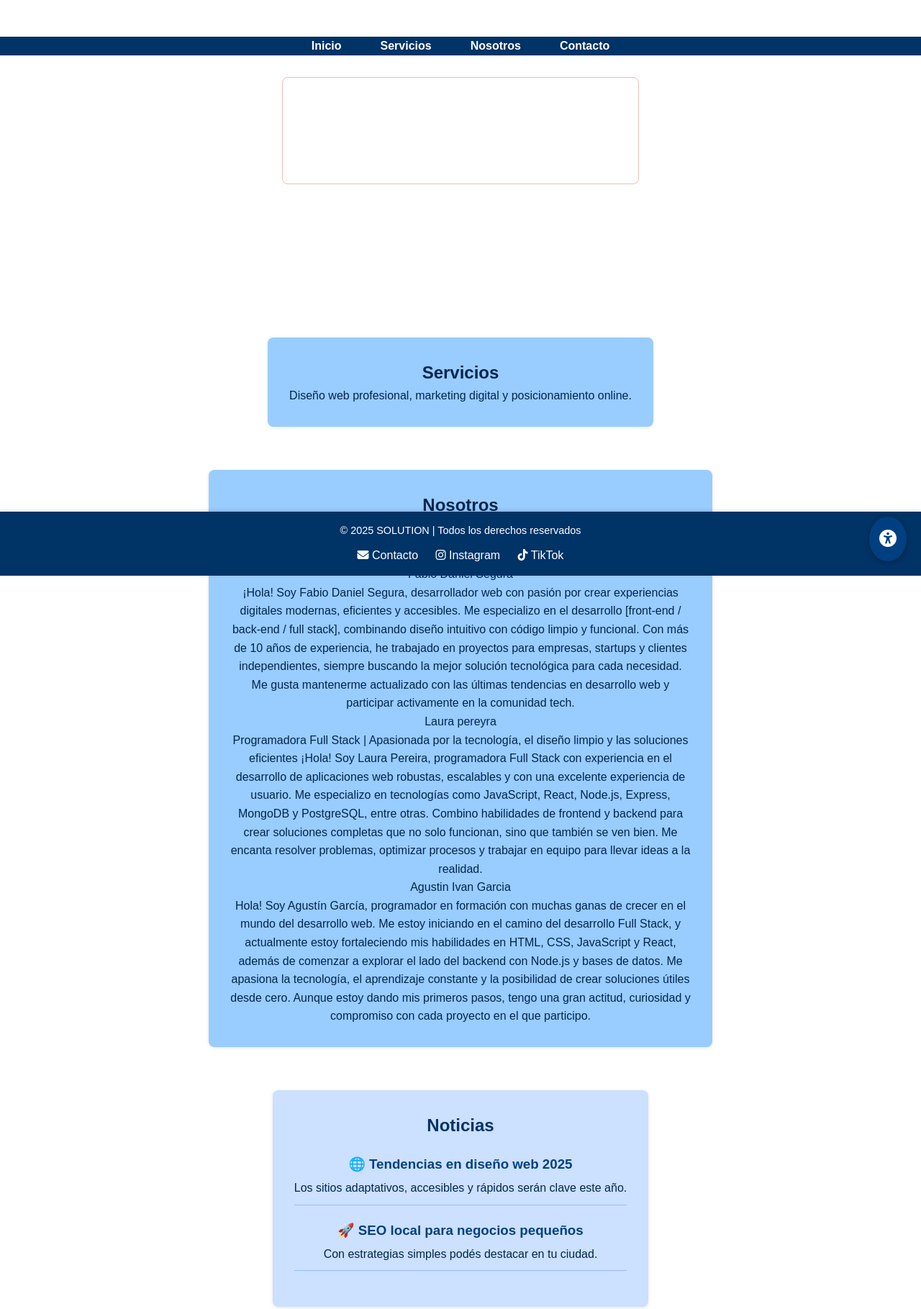
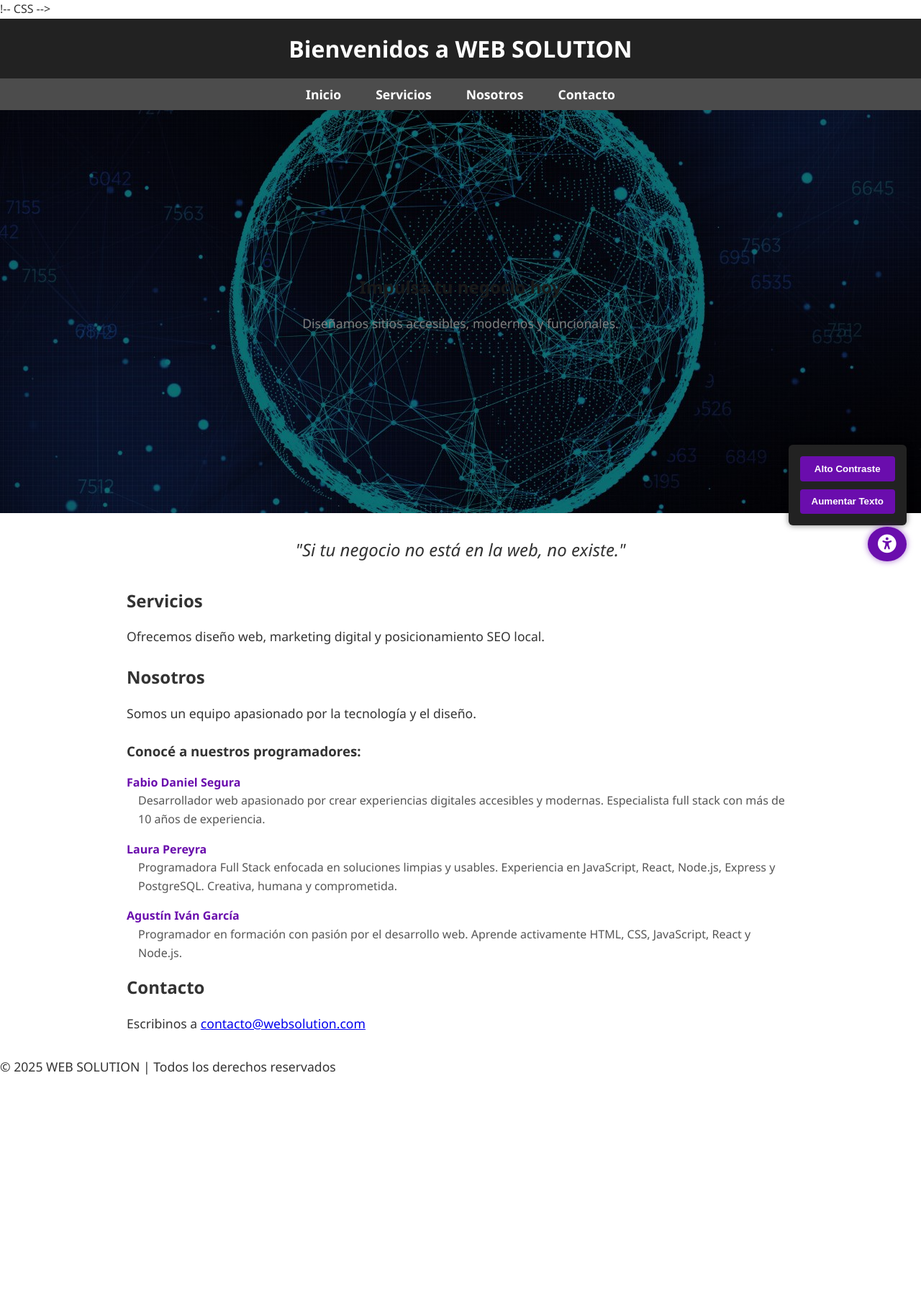
Before and after one commit to laulila/SOLUTION, a plain HTML site: page index.html in a window 1280 px wide. Shown: the top 1819 px of the page at 72% size. After the commit the page ends 1520 px from the top, so only its background shows below. Drawn offline with Linux system fonts and the light colour scheme.

```diff
--- a/CSS/styles.css
+++ b/CSS/styles.css
@@ -1,234 +1,365 @@
-/* Scroll suave para anclas */
-html {
-    scroll-behavior: smooth;
-}
+/* styles.css */
+
 
 /* Reset básico */
+
 * {
     margin: 0;
     padding: 0;
     box-sizing: border-box;
 }
 
-/* General */
+
+/* Tipografía base */
+
 body {
-    font-family: Arial, sans-serif;
+    font-family: 'Segoe UI', Tahoma, Geneva, Verdana, sans-serif;
     line-height: 1.6;
-    background: url("estaultima.svg") no-repeat center center fixed;
-    background-size: cover;
-    color: #003366;
+    color: #333;
+    background-color: #fff;
     min-height: 100vh;
-    display: flex;
-    flex-direction: column;
-
-}
-
-/* Header */
-
-    /* Header transparente */
-header{
-    color: white;
-    padding: 3px solid #fff;
-    text-align: center;
-    box-shadow: 0 0px 25px rgba(0, 0, 0, 0.2);
-    backdrop-filter: blur(100px); /* Opcional: da un efecto de desenfoque detrás */
-    border-radius: 0 0 0 0 ;
-    color: #fff
 }
 
 
+/* HEADER */
 
-/* NAVBAR sticky */
+header {
+    background-color: #222;
+    color: #fff;
+    padding: 1rem 2rem;
+    text-align: center;
+}
+
+
+/* NAVBAR */
+
 nav {
-    background-color: #003366;
+    background-color: rgba(0, 0, 0, 0.7);
     position: sticky;
     top: 0;
     z-index: 1000;
-    display: flex;
-    align-items: center;
-    padding: 0 20px;
-    justify-content: space-between;
 }
 
-/* Ocultar checkbox del menú */
+nav ul {
+    list-style: none;
+    display: flex;
+    justify-content: center;
+    padding: 0.5rem 0;
+}
+
+nav ul li {
+    margin: 0 1.5rem;
+}
+
+nav ul li a {
+    color: #fff;
+    text-decoration: none;
+    font-weight: 600;
+    font-size: 1.1rem;
+}
+
+nav ul li a:hover,
+nav ul li a:focus {
+    color: #9b59b6;
+    /* un morado suave */
+}
+
+
+/* Menú hamburguesa */
+
+.menu-icon {
+    display: none;
+    font-size: 1.8rem;
+    color: white;
+    cursor: pointer;
+    padding: 0.5rem 1rem;
+    user-select: none;
+}
+
+
+/* Checkbox oculto para togglear menú */
+
 #menu-toggle {
     display: none;
 }
 
-/* Icono hamburguesa */
-.menu-icon {
-    display: none;
-    cursor: pointer;
-    color: white;
-    font-size: 1.8rem;
-    padding: 15px 10px;
-}
 
-/* Lista del menú */
-.nav-links {
-    list-style: none;
-    display: flex;
-    gap: 30px;
-    justify-content: center;
-    width: 100%;
-}
+/* Responsive */
 
-.nav-links li a {
-    color: white;
-    text-decoration: none;
-    font-weight: bold;
-    padding: 8px 12px;
-    border-radius: 4px;
-    transition: background-color 0.3s;
-}
-
-.nav-links li a:hover {
-    background-color: #41cc00;
-}
-
-/* Banner */
-#banner {
-    background-color: transparent;
-    color: #fff;
-    padding: 30 px;
-    text-align: center;
-    box-shadow: 0 0 25px;
-    backdrop-filter:  blur(2px);
-    border: 1px solid rgba(181, 42, 11, 0.3);
-
-}
-
-#banner h2 {
-    font-size: 2rem;
-    margin-bottom: 10px;
-}
-
-/* Main */
-main#inicio {
-    background-color: transparent;
-    color: #fff;
-    padding: 30px;
-    text-align: center;
-    font-size: 1.3rem;
-    margin: 30px auto;
-    max-width: 700px;
-    border : 1px solid rgba ( 181, 42,11,0.3);
-    box-shadow: 0 0 25px;
-}
-
-/* Sections */
-section {
-    background-color: #99ccff;
-    padding: 30px;
-    margin: 30px auto;
-    max-width: 700px;
-    text-align: center;
-    border-radius: 8px;
-    box-shadow: 0 1px 5px rgba(0, 0, 0, 0.1);
-    color: #00264d;
-}
-
-/* Noticias */
-#noticias {
-    background-color: #cce0ff;
-    padding: 30px;
-    max-width: 700px;
-    margin: 30px auto;
-    border-radius: 8px;
-    box-shadow: 0 1px 5px rgba(0, 0, 0, 0.1);
-}
-
-#noticias h2 {
-    color: #003366;
-    margin-bottom: 20px;
-}
-
-#noticias article {
-    margin-bottom: 20px;
-    padding-bottom: 10px;
-    border-bottom: 1px solid #99bbff;
-}
-
-#noticias article h3 {
-    color: #004080;
-    margin-bottom: 5px;
-}
-
-/* Footer sticky */
-footer.footer {
-    background-color: #003366;
-    color: white;
-    padding: 15px;
-    text-align: center;
-    font-size: 0.9rem;
-    position: sticky;
-    bottom: 0;
-    width: 100%;
-    box-shadow: 0 -2px 5px rgba(0,0,0,0.1);
-    margin-top: auto;
-}
-
-.footer-content {
-    max-width: 700px;
-    margin: 0 auto;
-}
-
-.footer-links {
-    margin-top: 10px;
-}
-
-.footer a {
-    color: white;
-    margin: 0 10px;
-    text-decoration: none;
-    font-size: 16px;
-}
-
-.footer a:hover {
-    color: #90cdf4;
-}
-
-/* RESPONSIVE - Menú hamburguesa */
 @media (max-width: 768px) {
+    nav ul {
+        flex-direction: column;
+        background-color: rgba(0, 0, 0, 0.9);
+        position: fixed;
+        width: 70%;
+        height: 100vh;
+        top: 0;
+        right: -100%;
+        padding-top: 4rem;
+        transition: right 0.3s ease-in-out;
+    }
+    nav ul li {
+        margin: 1.5rem 0;
+        text-align: center;
+    }
+    #menu-toggle:checked+.menu-icon+ul {
+        right: 0;
+    }
     .menu-icon {
         display: block;
     }
+}
 
-    .nav-links {
-        display: none;
-        flex-direction: column;
-        width: 100%;
-        background-color: #004080;
-        padding: 10px 0;
-        position: absolute;
-        top: 60px;
-        left: 0;
-    }
 
-    #menu-toggle:checked + .menu-icon + .nav-links {
-        display: flex;
-    }
+/* BANNER */
 
-    .nav-links li {
-        text-align: center;
-        margin: 10px 0;
-    }
+#banner {
+    background-image: url("../images/con_tecnologia.jpg");
+    background-size: cover;
+    background-position: center;
+    background-repeat: no-repeat;
+    height: 70vh;
+    display: flex;
+    justify-content: center;
+    align-items: center;
+    color: white;
+    text-align: center;
+    padding: 0 1rem;
+    position: relative;
 }
+
+
+/* Fondo oscuro semi-transparente para texto legible */
+
+#banner::before {
+    content: "";
+    position: absolute;
+    inset: 0;
+    background-color: rgba(0, 0, 0, 0.5);
+    z-index: 0;
+}
+
+.banner-content {
+    position: relative;
+    z-index: 1;
+    max-width: 700px;
+}
+
+
+/* MAIN */
+
+main {
+    max-width: 960px;
+    margin: 2rem auto;
+    padding: 0 1rem;
+}
+
+h2 {
+    margin-bottom: 1rem;
+    color: #333;
+}
+
+p {
+    margin-bottom: 1.5rem;
+    font-size: 1.1rem;
+}
+
+
+/* Frase impacto */
+
+.frase-impacto {
+    font-size: 1.5rem;
+    font-style: italic;
+    text-align: center;
+    margin-bottom: 2rem;
+}
+
+
+/* LISTADOS */
+
+dl dt {
+    font-weight: 700;
+    margin-top: 1rem;
+    color: #6a0dad;
+}
+
+dl dd {
+    margin-left: 1rem;
+    margin-bottom: 1rem;
+    font-size: 1rem;
+    color: #555;
+}
+
+
+/* ASIDE Noticias */
+
+aside#noticias {
+    background-color: #f9f9f9;
+    padding: 1rem 1.5rem;
+    margin: 2rem 0;
+    border-left: 5px solid #6a0dad;
+}
+
+aside#noticias h2 {
+    color: #6a0dad;
+    margin-bottom: 1rem;
+}
+
+aside#noticias article {
+    margin-bottom: 1rem;
+}
+
+aside#noticias h3 {
+    margin-bottom: 0.5rem;
+    font-size: 1.1rem;
+}
+
+
+/* FORMULARIO */
+
+form.form {
+    display: flex;
+    flex-direction: column;
+    max-width: 400px;
+    margin-top: 1rem;
+}
+
+form.form label {
+    margin-bottom: 0.4rem;
+    font-weight: 600;
+    color: #222;
+}
+
+form.form input[type="text"],
+form.form select,
+form.form textarea {
+    padding: 0.5rem;
+    margin-bottom: 1rem;
+    border: 1px solid #ccc;
+    border-radius: 4px;
+    font-size: 1rem;
+    font-family: inherit;
+}
+
+form.form textarea {
+    resize: vertical;
+    min-height: 100px;
+}
+
+form.form input[type="submit"] {
+    background-color: #6a0dad;
+    color: white;
+    border: none;
+    padding: 0.8rem 1rem;
+    font-size: 1.1rem;
+    border-radius: 4px;
+    cursor: pointer;
+    transition: background-color 0.3s ease;
+}
+
+form.form input[type="submit"]:hover,
+form.form input[type="submit"]:focus {
+    background-color: #7f3dcd;
+}
+
+
+/* FOOTER */
+
+footer.footer {
+    background-color: #222;
+    color: white;
+    padding: 1rem 2rem;
+    text-align: center;
+    font-size: 0.9rem;
+}
+
+footer.footer .footer-links {
+    margin-top: 0.5rem;
+}
+
+footer.footer .footer-links a {
+    color: white;
+    margin: 0 0.5rem;
+    text-decoration: none;
+    font-size: 1.2rem;
+}
+
+footer.footer .footer-links a:hover,
+footer.footer .footer-links a:focus {
+    color: #9b59b6;
+}
+
+
+/* BOTÓN ACCESIBILIDAD */
+
+
+/* Posición fija, abajo a la derecha */
+
 .accesibilidad {
     position: fixed;
     bottom: 20px;
     right: 20px;
-    background-color: #004080;
+    background-color: #6a0dad;
     color: white;
-    padding: 12px 14px;
+    padding: 0.7rem 0.9rem;
     border-radius: 50%;
-    font-size: 24px;
-    z-index: 2000;
+    font-size: 1.6rem;
     cursor: pointer;
-    box-shadow: 0 2px 6px rgba(0, 0, 0, 0.3);
+    box-shadow: 0 0 8px rgba(106, 13, 173, 0.6);
+    display: flex;
+    align-items: center;
+    justify-content: center;
+    z-index: 1100;
     transition: background-color 0.3s ease;
 }
 
-.accesibilidad:hover {
-    background-color: #0066cc;
+.accesibilidad:hover,
+.accesibilidad:focus {
+    background-color: #7f3dcd;
+    outline: none;
 }
+
+
+/* Oculto por defecto el panel accesibilidad */
+
+#panel-accesibilidad.oculto {
+    display: none;
+}
+
+
+/* Panel accesibilidad visible */
+
+#panel-accesibilidad {
+    position: fixed;
+    bottom: 70px;
+    right: 20px;
+    background: #222;
+    color: white;
+    border-radius: 6px;
+    padding: 1rem;
+    z-index: 1100;
+    display: flex;
+    flex-direction: column;
+    gap: 0.7rem;
+    box-shadow: 0 0 8px rgba(0, 0, 0, 0.5);
+}
+
+
+/* Botones accesibilidad */
+
+#panel-accesibilidad button {
+    background-color: #6a0dad;
+    color: white;
+    border: none;
+    padding: 0.6rem 1rem;
+    border-radius: 4px;
+    font-weight: 600;
+    cursor: pointer;
+    transition: background-color 0.3s ease;
+}
+
+#panel-accesibilidad button:hover,
+#panel-accesibilidad button:focus {
+    background-color: #7f3dcd;
+    outline: none;
+}
--- a/index.html
+++ b/index.html
@@ -2,30 +2,33 @@
 <html lang="es">
 <head>
   <meta charset="UTF-8" />
-  <meta name="viewport" content="width=device-width, initial-scale=1" />
-  <title>WEB SOLUTION - Tu negocio en la web</title>
+  <meta name="viewport" content="width=device-width, initial-scale=1.0" />
+  <title>WEB SOLUTION</title>
 
-  <!-- CSS -->
+
+!-- CSS -->
   <link rel="stylesheet" href="css/styles.css" />
 
+
   <!-- Favicon -->
-  <link rel="icon" type="image/x-icon" href="images/favicon.ico" />
+  <link rel="icon" href="images/favicon.ico" type="image/x-icon" />
 
   <!-- Font Awesome -->
   <link rel="stylesheet" href="https://cdnjs.cloudflare.com/ajax/libs/font-awesome/6.5.0/css/all.min.css" />
 </head>
 <body>
+
+  <!-- ENCABEZADO -->
   <header>
-    <h1>Bienvenidos a WEB SOLUTION</h1>
+    <h1>Bienvenidos a <span>WEB SOLUTION</span></h1>
   </header>
 
-  <!-- NAVBAR -->
+  <!-- MENÚ HAMBURGUESA -->
   <nav>
     <input type="checkbox" id="menu-toggle" />
-    <label for="menu-toggle" class="menu-icon">
+    <label for="menu-toggle" class="menu-icon" aria-label="Abrir menú">
       <i class="fas fa-bars"></i>
     </label>
-
     <ul class="nav-links">
       <li><a href="#inicio">Inicio</a></li>
       <li><a href="#servicios">Servicios</a></li>
@@ -34,97 +37,68 @@
     </ul>
   </nav>
 
-  <!-- BANNER -->
+  <!-- BANNER CON FONDO -->
   <section id="banner">
-    <h2>¡Impulsá tu negocio hoy!</h2>
-    <p>Diseñamos tu sitio web profesional con estilo y funcionalidad.</p>
+    <div class="contenido-banner">
+      <h2>Impulsá tu negocio hoy</h2>
+      <p>Diseñamos sitios accesibles, modernos y funcionales.</p>
+    </div>
   </section>
 
-  <!-- SECCIONES -->
-  <main id="inicio">
-    <p>SI TU NEGOCIO NO ESTÁ EN LA WEB, NO EXISTE</p>
-  </main>
+  <!-- CONTENIDO PRINCIPAL -->
+  <main>
+    <section id="inicio">
+      <p class="frase-impacto">"Si tu negocio no está en la web, no existe."</p>
+    </section>
 
     <section id="servicios">
       <h2>Servicios</h2>
-    <p>Diseño web profesional, marketing digital y posicionamiento online.</p>
+      <p>Ofrecemos diseño web, marketing digital y posicionamiento SEO local.</p>
     </section>
 
     <section id="nosotros">
       <h2>Nosotros</h2>
-    <p>Somos un equipo de expertos comprometidos con el éxito de tu negocio en internet.</p>
-    <h2>A continuacion nuestros programadores</h2>
-   <ul class="ul">
-        <dl><dt>Fabio Daniel Segura</dt><dd>¡Hola! Soy Fabio Daniel Segura, desarrollador web con pasión por crear experiencias digitales modernas, eficientes y accesibles. Me especializo en el desarrollo [front-end / back-end / full stack], combinando diseño intuitivo con código limpio y funcional.
+      <p>Somos un equipo apasionado por la tecnología y el diseño.</p>
+      <h3>Conocé a nuestros programadores:</h3>
+      <dl>
+        <dt>Fabio Daniel Segura</dt>
+        <dd>
+          Desarrollador web apasionado por crear experiencias digitales accesibles y modernas. Especialista full stack con más de 10 años de experiencia.
+        </dd>
 
-Con más de 10 años de experiencia, he trabajado en proyectos para empresas, startups y clientes independientes, siempre buscando la mejor solución tecnológica para cada necesidad. Me gusta mantenerme actualizado con las últimas tendencias en desarrollo web y participar activamente en la comunidad tech. </dd></dl>
+        <dt>Laura Pereyra</dt>
+        <dd>
+          Programadora Full Stack enfocada en soluciones limpias y usables. Experiencia en JavaScript, React, Node.js, Express y PostgreSQL. Creativa, humana y comprometida.
+        </dd>
 
-     </ul>
-     <ul class="ul">
-        <dl><dt>Laura pereyra</dt><dd>Programadora Full Stack | Apasionada por la tecnología, el diseño limpio y las soluciones eficientes
-¡Hola! Soy Laura Pereira, programadora Full Stack con experiencia en el desarrollo de aplicaciones web robustas, escalables y con una excelente experiencia de usuario. Me especializo en tecnologías como JavaScript, React, Node.js, Express, MongoDB y PostgreSQL, entre otras.
-
-Combino habilidades de frontend y backend para crear soluciones completas que no solo funcionan, sino que también se ven bien. Me encanta resolver problemas, optimizar procesos y trabajar en equipo para llevar ideas a la realidad.</dd></dl>
-     </ul>
-     <ul class="ul">
-        <dl><dt>Agustin Ivan Garcia</dt><dd>Hola! Soy Agustín García, programador en formación con muchas ganas de crecer en el mundo del desarrollo web. Me estoy iniciando en el camino del desarrollo Full Stack, y actualmente estoy fortaleciendo mis habilidades en HTML, CSS, JavaScript y React, además de comenzar a explorar el lado del backend con Node.js y bases de datos.
-
-Me apasiona la tecnología, el aprendizaje constante y la posibilidad de crear soluciones útiles desde cero. Aunque estoy dando mis primeros pasos, tengo una gran actitud, curiosidad y compromiso con cada proyecto en el que participo.</dd></dl>
-     </ul>
-  </section>
-
-  <section id="noticias">
-    <h2>Noticias</h2>
-    <article>
-      <h3>🌐 Tendencias en diseño web 2025</h3>
-      <p>Los sitios adaptativos, accesibles y rápidos serán clave este año.</p>
-    </article>
-    <article>
-      <h3>🚀 SEO local para negocios pequeños</h3>
-      <p>Con estrategias simples podés destacar en tu ciudad.</p>
-    </article>
+        <dt>Agustín Iván García</dt>
+        <dd>
+          Programador en formación con pasión por el desarrollo web. Aprende activamente HTML, CSS, JavaScript, React y Node.js.
+        </dd>
+      </dl>
     </section>
 
     <section id="contacto">
       <h2>Contacto</h2>
+      <p>Escribinos a <a href="mailto:contacto@websolution.com">contacto@websolution.com</a></p>
+    </section>
+  </main>
 
-    <form class="form">
-      <label for="nombre">Nombre y Apellido:</label>
-      <input type="text" id="nombre" name="nombre" placeholder="Tu nombre y apellido" />
-      Genero<select>
-        <option>hombre</option>
-        <option>mujer</option>
-        <option>trans</option>
-        Consulta
-        <textarea name="consulta"></textarea> <br/><br/>
-        <input type="submit" value="Enviar"/>
-      </select>
-
-    </form>
-
-    <p>Podés escribirnos a contacto@websolution.com o seguirnos en redes sociales.</p>
-  </section>
-
-  <!-- FOOTER -->
-  <footer class="footer">
-    <div class="footer-content">
-      <p>&copy; 2025 SOLUTION | Todos los derechos reservados</p>
-      <div class="footer-links">
-        <a href="mailto:pereyralauralila@gmail.com">
-          <i class="fas fa-envelope"></i> Contacto
-        </a>
-        <a href="https://www.instagram.com" target="_blank">
-          <i class="fab fa-instagram"></i> Instagram
-        </a>
-        <a href="https://www.tiktok.com" target="_blank">
-          <i class="fab fa-tiktok"></i> TikTok
-        </a>
-      </div>
-    </div>
+  <!-- PIE DE PÁGINA -->
+  <footer>
+    <p>&copy; 2025 WEB SOLUTION | Todos los derechos reservados</p>
   </footer>
 
-  <div class="accesibilidad" title="Accesibilidad">
+  <!-- PANEL DE ACCESIBILIDAD (visible solo con CSS por ahora) -->
+  <div id="panel-accesibilidad">
+    <button id="toggle-contraste">Alto Contraste</button>
+    <button id="toggle-texto">Aumentar Texto</button>
+  </div>
+
+  <!-- BOTÓN DE ACCESIBILIDAD (muñequito parado) -->
+  <div class="accesibilidad" tabindex="0" role="button" aria-label="Opciones de accesibilidad">
     <i class="fas fa-universal-access"></i>
   </div>
+
 </body>
 </html>
```
Also changed, not shown: images/con_tecnologia.jpg (added), js/script.js (added), 4 other files. Lines whose indentation alone changed are shown as unchanged.
